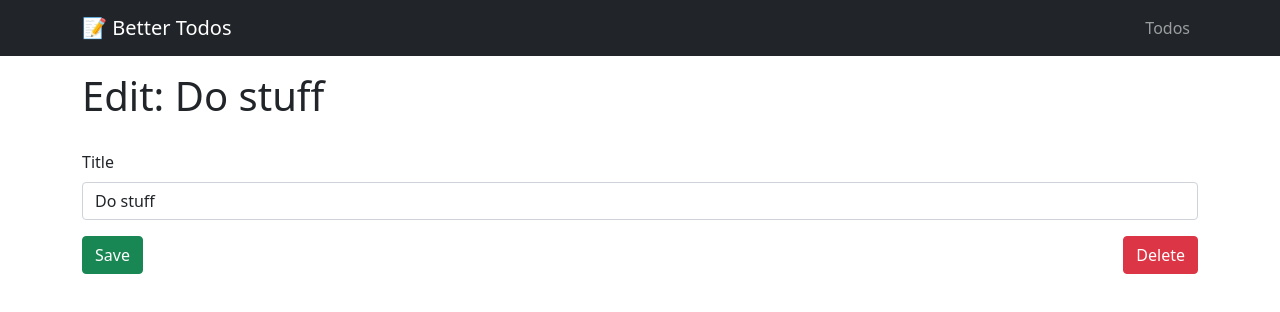
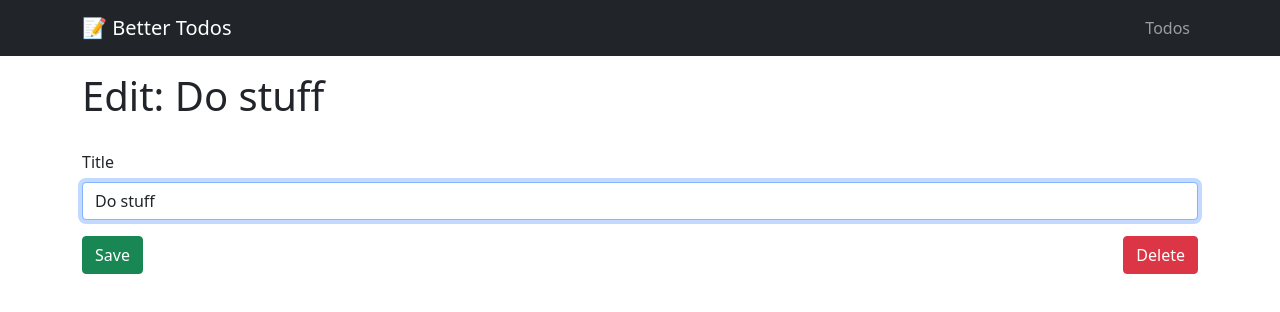
Before and after one commit to drblue/fed21-javascript-2, a React (Create React App) app in the folder 03-todos-react-query/: page /todos/10/edit in a window 1280 px wide. Shown: the top 312 px of the page. Built offline with nearby package versions, Linux system fonts and the light colour scheme; data requests are answered from the project's data file.

Commit message:
A single form for both Creating and Editing a Todo.

```diff
--- /dev/null
+++ b/03-todos-react-query/src/components/TodoForm.jsx
@@ -0,0 +1,86 @@
+import { useEffect, useRef, useState } from 'react'
+import Button from 'react-bootstrap/Button'
+import Form from 'react-bootstrap/Form'
+import BeatLoader from 'react-spinners/BeatLoader'
+
+const TodoForm = ({
+	onSubmit,
+	initialValues = {
+		title: '',
+		completed: false,
+	},
+	onDelete = false,
+	isSubmitting = false,
+}) => {
+	// todo
+	const [todo, setTodo] = useState(initialValues)
+
+	// input state
+	const [newTitle, setNewTitle] = useState(initialValues.title)
+
+	// input reference
+	const newTitleRef = useRef()
+
+	const handleSubmit = e => {
+		// stop form from submitting
+		e.preventDefault()
+
+		// push a new todo to the todos state
+		const newTodo = {
+			...todo,
+			title: newTitle,
+		}
+		onSubmit(newTodo)
+
+		// clear newTitle state
+		setNewTitle('')
+	}
+
+	const handleDelete = () => {
+		if (!window.confirm('U SURE BRO?!')) {
+			return
+		}
+
+		onDelete()
+	}
+
+	// focus on input field when component is mounted
+	useEffect(() => {
+		newTitleRef.current.focus()
+	}, [])
+
+	return (
+		<form onSubmit={handleSubmit}>
+			<Form.Group className="mb-3" controlId="newTitle">
+				<Form.Label>Title</Form.Label>
+				<Form.Control
+					onChange={e => setNewTitle(e.target.value)}
+					placeholder="Enter title"
+					required
+					ref={newTitleRef}
+					type="text"
+					value={newTitle}
+					disabled={isSubmitting}
+				/>
+			</Form.Group>
+
+			<div className="d-flex justify-content-between">
+				<Button variant="success" type="submit" disabled={!newTitle.length || isSubmitting}>
+					{isSubmitting ? (
+							<>
+								<BeatLoader size={8} color="#fff" />
+								<span className="ps-2">Saving...</span>
+							</>
+						) : (
+							<span>Save</span>
+						)
+					}
+				</Button>
+
+				{onDelete && <Button variant="danger" onClick={handleDelete} disabled={isSubmitting}>Delete</Button>}
+			</div>
+		</form>
+	)
+}
+
+export default TodoForm
--- a/03-todos-react-query/src/pages/EditTodoPage.jsx
+++ b/03-todos-react-query/src/pages/EditTodoPage.jsx
@@ -1,7 +1,7 @@
 import { useQuery, useMutation, useQueryClient } from 'react-query'
 import { useNavigate, useParams } from 'react-router-dom'
 import WarningAlert from '../components/alerts/WarningAlert'
-import EditTodoForm from '../components/EditTodoForm'
+import TodoForm from '../components/TodoForm'
 import LoadingSpinner from '../components/LoadingSpinner'
 import TodosAPI from '../services/TodosAPI'
 
@@ -56,7 +56,7 @@ const EditTodoPage = () => {
 				<>
 					<h1>Edit: {data.title}</h1>
 
-					<EditTodoForm todo={data} onDelete={handleDelete} onSubmit={handleSubmit} disabled={deleteTodoMutation.isLoading} />
+					<TodoForm initialValues={data} onDelete={handleDelete} onSubmit={handleSubmit} isMutating={deleteTodoMutation.isLoading} />
 				</>
 			)}
 		</div>
--- a/03-todos-react-query/src/pages/TodosPage.jsx
+++ b/03-todos-react-query/src/pages/TodosPage.jsx
@@ -1,6 +1,6 @@
 import { useQuery, useMutation, useQueryClient } from 'react-query'
 import WarningAlert from '../components/alerts/WarningAlert'
-import CreateTodoForm from '../components/CreateTodoForm'
+import TodoForm from '../components/TodoForm'
 import LoadingSpinner from '../components/LoadingSpinner'
 import TodoList from '../components/TodoList'
 import TodosAPI from '../services/TodosAPI'
@@ -28,7 +28,7 @@ const TodosPage = () => {
 		<>
 			<h1>Todos</h1>
 
-			<CreateTodoForm onSubmit={handleCreateTodoFormSubmit} isSubmitting={createTodoMutation.isLoading} />
+			<TodoForm onSubmit={handleCreateTodoFormSubmit} isSubmitting={createTodoMutation.isLoading} />
 
 			<hr className="my-5" />
 
```
